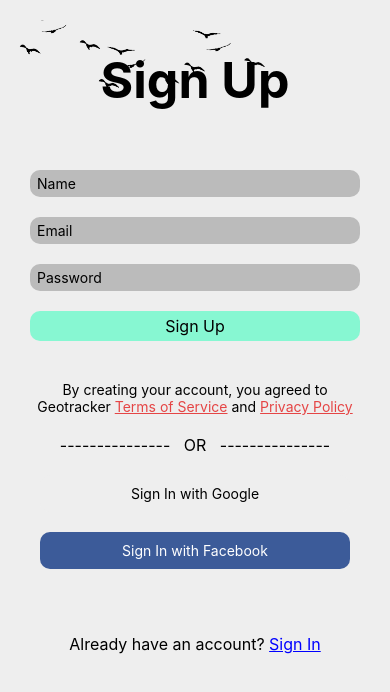
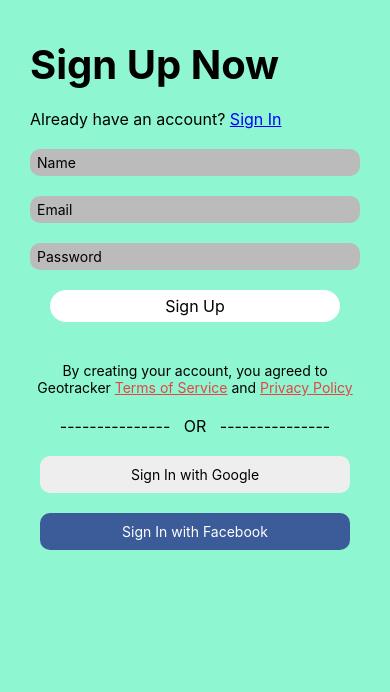
Before and after one commit to HaikalAkif/Geotrack, a React Native app: screen /load in a window 390 px wide. Shown: the top 692 px of the page. Built offline with nearby package versions, Linux system fonts and the light colour scheme.

Commit message:
Redesign

```diff
--- a/screens/load.js
+++ b/screens/load.js
@@ -1,4 +1,4 @@
-import { StyleSheet, Text, Dimensions, TextInput, Pressable, Image } from 'react-native'
+import { StyleSheet, Text, Dimensions, TextInput, Pressable } from 'react-native'
 import React from 'react'
 import { SafeAreaView } from "react-native-safe-area-context";
 
@@ -9,11 +9,10 @@ const Load = ({ navigation }) => {
   return (
     <SafeAreaView style={styles.container}>
       <SafeAreaView style={styles.container1}>
-        <Image
-        style={styles.bird}
-        source={require("../assets/bird.png")}
-        />
-        <Text style={styles.title}>Sign Up</Text>
+        <Text style={styles.title}>Sign Up Now</Text>
+        <Text style={styles.account}>
+          Already have an account? <Text style={styles.signIn} onPress={() => navigation.navigate('signin')}>Sign In</Text>
+        </Text>
         <TextInput
           style={styles.input}
           placeholder="Name"
@@ -45,9 +44,6 @@ const Load = ({ navigation }) => {
           <Text style={styles.fbBut}>Sign In with Facebook</Text>
         </Pressable>
       </SafeAreaView>
-        <Text style={styles.account}>
-          Already have an account? <Text style={styles.signIn} onPress={() => navigation.navigate('signin')}>Sign In</Text>
-        </Text>
     </SafeAreaView>
   )
 }
@@ -57,17 +53,27 @@ export default Load
 const styles = StyleSheet.create({
     container: {
       flex: 1,
-      backgroundColor: "#eee",
+      backgroundColor: "#8EF6D1",
       height: windowHeight,
       width: windowWidth,
     },
     title: {
-      textAlign: 'center',
-      fontSize: 50,
+      paddingLeft: 20,
+      fontSize: 40,
       fontWeight: 'bold',
       color: '#000',
-      marginBottom: 60,
-      marginTop: 50,
+      marginTop: 40,
+      marginLeft: 10,
+    },
+    account: {
+      paddingLeft: 20,
+      fontSize: 16,
+      marginVertical: 20,
+      marginLeft: 10,
+    },
+    signIn: {
+      color: '#0000FF',
+      textDecorationLine: 'underline',
     },
     input: {
       borderRadius: 10,
@@ -80,13 +86,12 @@ const styles = StyleSheet.create({
       backgroundColor: '#bbb'
     },
     signup: {
-      backgroundColor: '#87F7D2',
-      borderRadius: 10,
-      marginLeft: 30,
-      marginRight: 30,
+      backgroundColor: '#fff',
+      borderRadius: 40,
+      marginHorizontal: 50,
       marginBottom: 40,
-      paddingTop: 5,
-      paddingBottom: 5,
+      paddingVertical: 6,
+      elevation: 8,
     },
     signupBut: {
       fontSize: 16,
@@ -106,12 +111,6 @@ const styles = StyleSheet.create({
       fontSize: 16,
       alignSelf: 'center',
       marginVertical: 20,
-    },
-    bird: {
-      position: 'absolute',
-      height: 100,
-      width: 300,
-      top: 20,
     },
     google: {
       borderRadius: 10,
@@ -139,14 +138,5 @@ const styles = StyleSheet.create({
       alignSelf: 'center',
       color: '#fff',
     },
-    account: {
-      alignSelf: 'center',
-      marginTop: 45,
-      fontSize: 16,
-    },
-    signIn: {
-      color: '#0000FF',
-      textDecorationLine: 'underline',
-    }
 
   })
```
